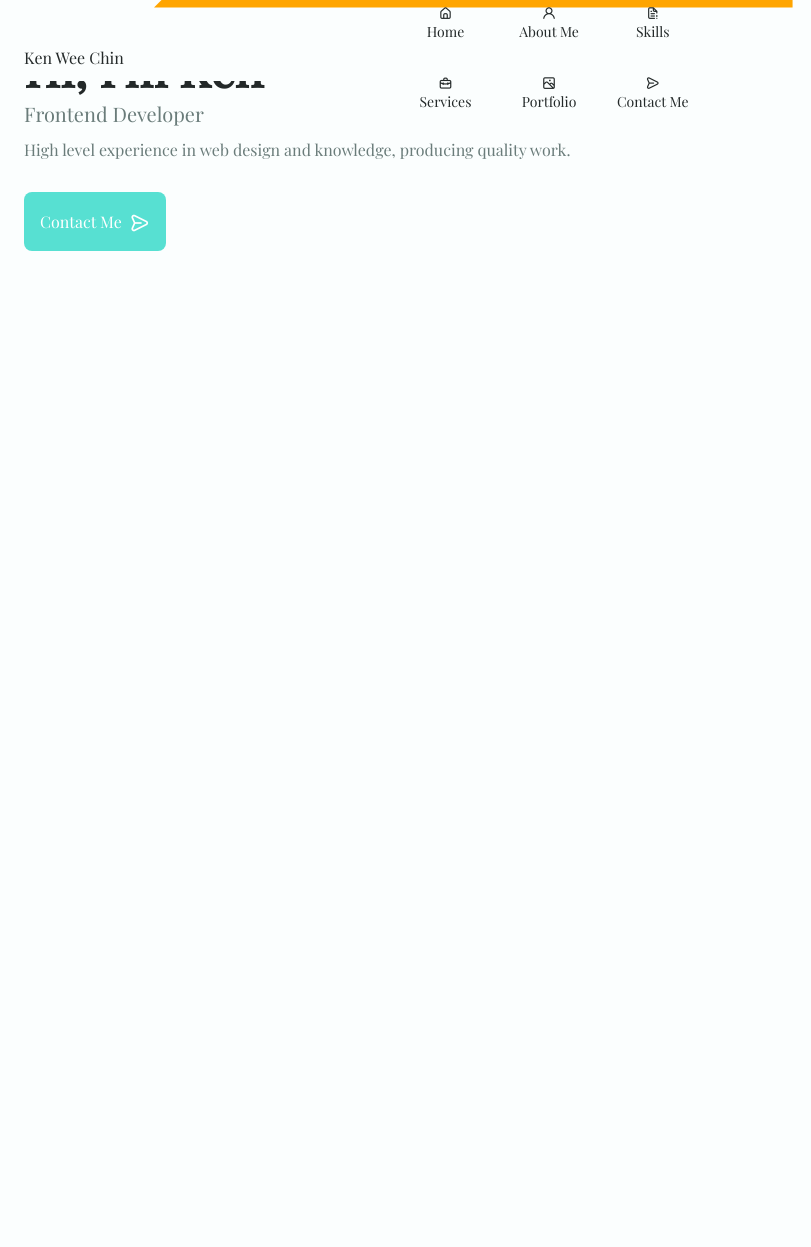
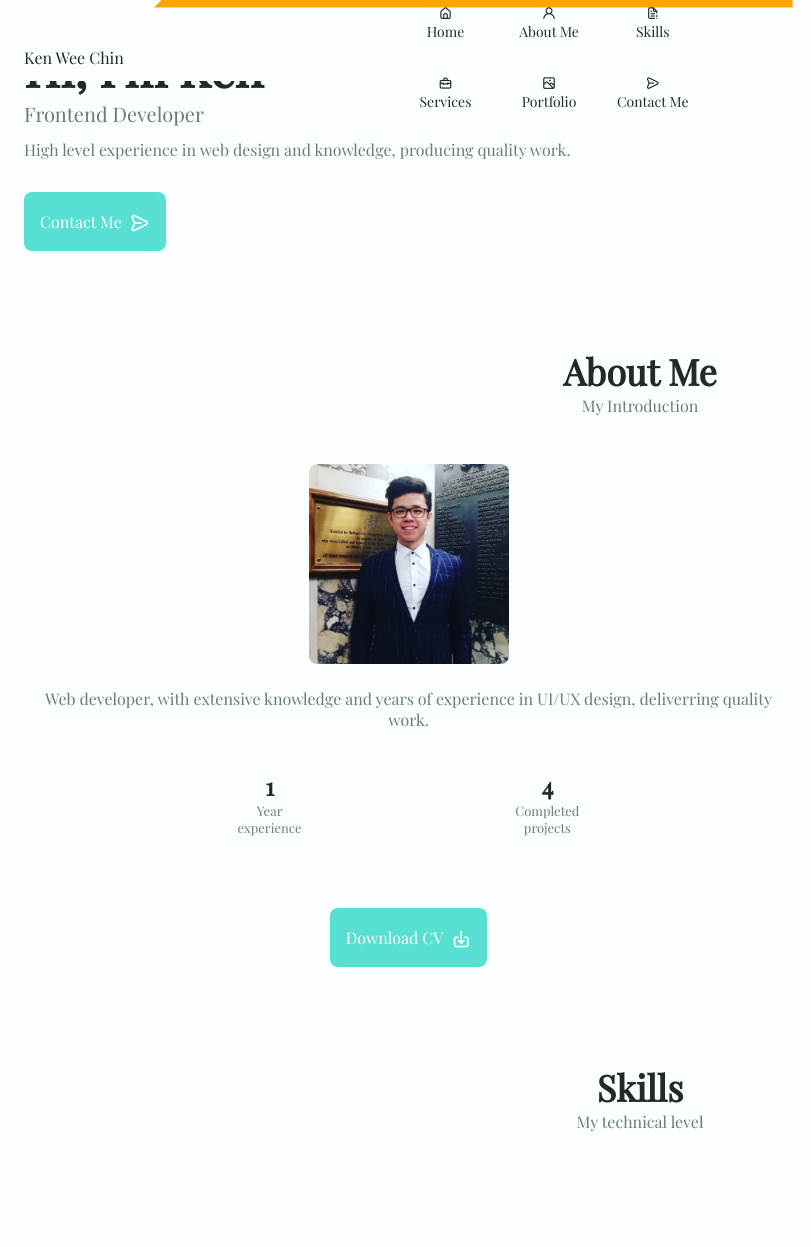
Before and after one commit to kenweechin/portfolio, a plain HTML site: page index.html in a window 1280 px wide. Shown: the part 719-1966 px from the top of the page, without its empty margins (0-811 px from the left). Before the commit the page ends 1082 px from the top, so only its background shows below. Drawn offline with nearby package versions, Linux system fonts and the light colour scheme.

Commit message:
Add About Me section

```diff
--- a/assets/css/styles.css
+++ b/assets/css/styles.css
@@ -94,18 +94,18 @@ img{
     padding: 2rem 0 4rem;
 }
 
-.section_title{
+.section__title{
     font-size: var(--h1-font-size);
 }
 
-.section_subtitle{
+.section__subtitle{
     display: block;
     font-size: var(-small-font-size);
     margin-bottom: var(--mb-3);
 }
 
-.section_title,
-.section_subtitle{
+.section__title,
+.section__subtitle{
     text-align: center;
 }
 
@@ -305,3 +305,42 @@ img{
     display: inline-flex;
     align-items: center;
 }
+
+.about__img{
+    width: 200px;
+    border-radius: .5rem;
+    justify-self: center;
+    align-self: center;
+}
+
+.about__description{
+    text-align: center;
+    margin-bottom: var(--mb-2-5);
+}
+
+.about__info{
+    display: flex;
+    justify-content: space-evenly;
+    margin-bottom: var(--mb-2-5);
+}
+
+.about__info-title{
+    font-size: var(--h2-font-size);
+    font-weight: var(--font-semi-bold);
+    color: var(--title-color);
+}
+
+.about__info-name{
+    font-size: var(--smaller-font-size);
+}
+
+.about__info-title,
+.about__info-name{
+    display: block;
+    text-align:center;
+}
+
+.about__button{
+    display: flex;
+    justify-content: center;
+}
--- a/index.html
+++ b/index.html
@@ -111,9 +111,53 @@
                             <i class="uil uil-arrow-down home__scroll-arrow"></i>
                         </a>
                     </div>
-
                 </div>
             </section>
+
+            <section class="about section" id="about">
+                <h2 class="section__title">About Me</h2>
+                <span class="section__subtitle">My Introduction</span>
+
+                <div class="about__container container grid">
+                    <img src="assets/img/profile.jpg" alt="" class="about__img">
+
+                    <div class="about__data">
+                        <p class="about__description">Web developer, with extensive knowledge and
+                            years of experience in UI/UX design, deliverring quality work.
+                        </p>
+
+                        <div class="about__info">
+                            <div>
+                                <span class="about__info-title">1</span>
+                                <span class="about__info-name">Year <br> experience </span>
+                            </div>
+                            <div>
+                                <span class="about__info-title">4</span>
+                                <span class="about__info-name">Completed <br> projects </span>
+                            </div>
+                        </div>
+
+                        <div class="about__button">
+                            <a download="" href="assets/kenweechin.pdf" class="button button--flex">
+                                Download CV<i class="uil uil-download-alt button__icon"></i>
+                            </a>
+                        </div>
+                    </div>
+                </div>
+            </section>
+
+            <section class="skills section" id="skills">
+                <h2 class="section__title">Skills</h2>
+                <span class="section__subtitle">My technical level</span>
+            </section>
+
+
+
+
+
+
+
+
         </main>
 
 
```
Also changed, not shown: assets/img/profile.jpg (added), 1 other file.
